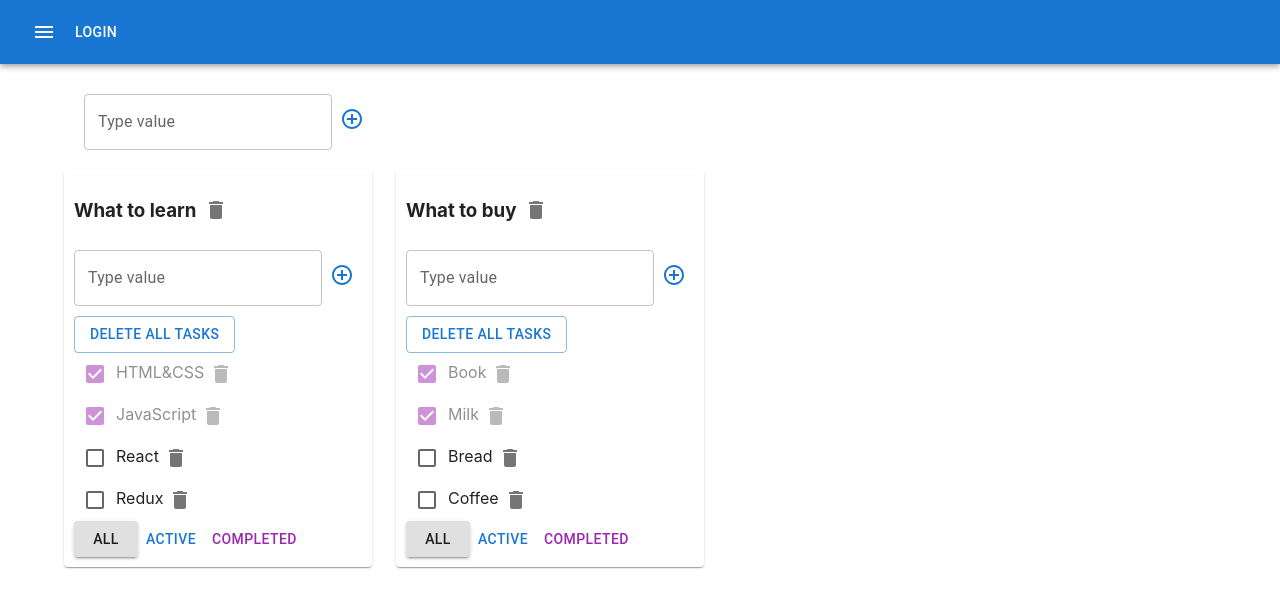
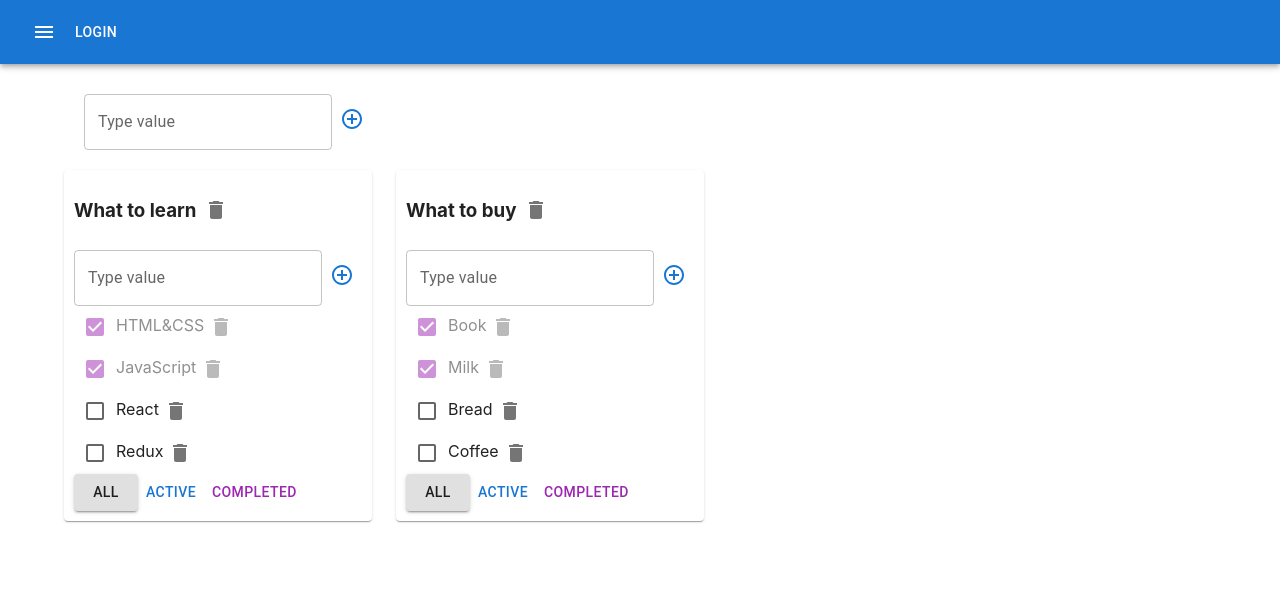
Before and after one commit to AliakseiKrasko/ToDoList_React, a React (Create React App) app: page / in a window 1280 px wide. Shown: the top 608 px of the page. Built offline with nearby package versions, Linux system fonts and the light colour scheme.

Commit message:
refactoring app in appwithreducer

```diff
--- a/src/AppWithReducers.tsx
+++ b/src/AppWithReducers.tsx
@@ -5,8 +5,20 @@ import {v1} from 'uuid';
 import {AddItemForm} from './AddItemForm';
 import {AppBar, Button, Container, Grid2, IconButton, Paper, Toolbar} from '@mui/material';
 import MenuIcon from '@mui/icons-material/Menu'
-import {removeTodolistAC, todolistsReducer} from './state/todolists-reducer.tx';
-import {addTaskAC, changeTaskStatusAC, changeTaskTitleAC, removeTaskAC, tasksReducer} from './state/task-reducer';
+import {
+    changeTodolistFilterAC,
+    changeTodolistTitleAC, removeTodolistsAC,
+    todolistsReducer
+} from './state/todolists-reducer.tx';
+import {
+    addTaskAC,
+    addTodolistAC,
+    changeTaskStatusAC,
+    changeTaskTitleAC,
+    removeTaskAC, removeTodolistAC,
+    tasksReducer
+
+} from './state/task-reducer';
 
 export type FilterValueType = 'all' | 'active' | 'completed' | 'firstThree';
 
@@ -45,68 +57,61 @@ function AppWithReducers() {
     ]);
 
     function removeTask(id: string, todolistId: string): void {
-        const action = removeTaskAC(todolistId, id);
+        const action = removeTaskAC({todolistId, id});
         dispatchToTasksReducer(action);
 
     }
 
     function addTask(title: string, todolistId: string): void {
-        const action = addTaskAC(title, todolistId);
+        const action = addTaskAC({title, todolistId});
         dispatchToTasksReducer(action);
 
     }
 
-    const toggleTaskStatus = (taskId: string, isDone: boolean, todolistId: string): void => {
-        const action = changeTaskStatusAC(taskId, isDone, todolistId);
+    const changeTaskStatus = (id: string, isDone: boolean, todolistId: string): void => {
+        const action = changeTaskStatusAC({id, isDone, todolistId});
         dispatchToTasksReducer(action);
 
     };
 
-    function ChangeTaskTitle(taskId: string, newTitle: string, todolistId: string): void {
-        const action = changeTaskTitleAC(taskId, newTitle, todolistId);
+    function ChangeTaskTitle(id: string, newTitle: string, todolistId: string): void {
+        const action = changeTaskTitleAC({id, newTitle, todolistId});
         dispatchToTasksReducer(action);
 
     }
 
 
-    const onAllClickHundler = (todolistId: string): void => {
+   /* const onAllClickHundler = (todolistId: string): void => {
 
         setTasks(prevState => ({
             ...prevState,
             [todoListId]: [],
         }));
-    };
+    };*/
 
     function changeFilter(value: FilterValueType, todolistId: string): void {
-        setTodoLists(todolistId.map(tl =>
-            tl.id === todolistId ? {...tl, filter: value} : tl
-        ));
+        dispatchToTodolistsReducer(changeTodolistFilterAC(value, todolistId));
     }
 
     function removeTodoList(todolistId: string) {
-        const action = removeTodolistAC(todolistId)
-        dispatchToTodolistsReducer(action)
-        dispatchToTasksReducer(action);
+        const actionTodolist = removeTodolistsAC(todolistId)
+        const actionTask = removeTodolistAC(todolistId)
+        dispatchToTodolistsReducer(actionTodolist)
+        dispatchToTasksReducer(actionTask);
     }
 
     function addTodoList(title: string) {
-        let todolist: TodoListsPropsType = {
-            id: v1(),
-            title: title,
-            filter: "all"
-        }
-        setTodoLists([todolist, ...todoLists])
-        setTasks({...tasks, [todolist.id]: []})
+        const action = addTodolistAC(title)
+        dispatchToTodolistsReducer(action)
+        dispatchToTasksReducer(action);
+
     }
 
 
 
     function changeTodoLiistTitle(id: string, newTitle: string) {
-        const todolist = todoLists.find(tl => tl.id === id);
-        if (todolist) {
-            todolist.title = newTitle;
-            setTodoLists([...todoLists])
-        }
+        dispatchToTodolistsReducer(changeTodolistTitleAC(id, newTitle))
+
     }
 
     return (
@@ -144,8 +149,8 @@ function AppWithReducers() {
                                         removeTask={removeTask}
                                         changeFilter={changeFilter}
                                         addTask={addTask}
-                                        toggleTaskStatus={toggleTaskStatus}
-                                        onAllClickHundler={onAllClickHundler}
+                                        changeTaskStatus={changeTaskStatus}
+                                        // onAllClickHundler={onAllClickHundler}
                                         removeTodoList={removeTodoList}
                                         filter={tl.filter}
                                         ChangeTaskTitle={ChangeTaskTitle}
--- a/src/TodoList.tsx
+++ b/src/TodoList.tsx
@@ -21,8 +21,8 @@ type PropsType = {
     removeTask: (id: string, todoListId: string) => void;
     changeFilter: (value: FilterValueType, todoListId: string) => void;
     addTask: (title: string, todoListId: string) => void;
-    toggleTaskStatus: (id: string, isDone: boolean, todoListId: string) => void;
-    onAllClickHundler: (todoListId: string) => void;
+    changeTaskStatus: (id: string, isDone: boolean, todoListId: string) => void;
+    // onAllClickHundler: (todoListId: string) => void;
     filter: FilterValueType;
     removeTodoList: (todoListId: string) => void
     ChangeTaskTitle: (id: string, newTitle: string, todoListId: string) => void;
@@ -31,7 +31,7 @@ type PropsType = {
 
 export function TodoList(props: PropsType) {
 
-    const onAllClickHandler = () => props.onAllClickHundler(props.id);
+    // const onAllClickHandler = () => props.onAllClickHundler(props.id);
     const onActiveClickHandler = () => props.changeFilter('active', props.id);
     const onCompletedClickHandler = () => props.changeFilter('completed', props.id);
     // const onFirstThreeClickHandler = () => props.changeFilter('firstThree', props.id);
@@ -59,8 +59,8 @@ export function TodoList(props: PropsType) {
 
             <AddItemForm addItem={addTask}/>
 
-            <Button onClick={onAllClickHandler} variant={'outlined'} style={{marginTop: '10px'}}>Delete All
-                Tasks</Button>
+            {/*<Button onClick={onAllClickHandler} variant={'outlined'} style={{marginTop: '10px'}}>Delete All*/}
+            {/*    Tasks</Button>*/}
             <div>
                 {props.tasks.length === 0 ? (
                     <p style={{textAlign: 'center', color: '#999'}}>No tasks</p>
@@ -68,7 +68,7 @@ export function TodoList(props: PropsType) {
                     props.tasks.map(task => {
                         const onRemoveHandler = () => props.removeTask(task.id, props.id);
                         const onToggleTaskStatus = (e: ChangeEvent<HTMLInputElement>) => {
-                            props.toggleTaskStatus(task.id, e.currentTarget.checked, props.id);
+                            props.changeTaskStatus(task.id, e.currentTarget.checked, props.id);
                         };
                         const onChangeTitle = (newTitle: string) => {
                             props.ChangeTaskTitle(task.id, newTitle, props.id);
--- a/src/state/task-reducer.ts
+++ b/src/state/task-reducer.ts
@@ -34,7 +34,7 @@ export const tasksReducer = (state: TasksStateType, action: ActionsType): TasksS
         case 'CHANGE-TASK-STATUS':
             return {
                 ...state,
-                [action.payload.todoListId]: state[action.payload.todoListId].map(task =>
+                [action.payload.todolistId]: state[action.payload.todolistId].map(task =>
                     task.id === action.payload.id
                         ? {...task, isDone: action.payload.isDone}
                         : task
@@ -43,7 +43,7 @@ export const tasksReducer = (state: TasksStateType, action: ActionsType): TasksS
         case 'CHANGE-TASK-TITLE':
             return {
                 ...state,
-                [action.payload.todoListId]: state[action.payload.todoListId].map(task =>
+                [action.payload.todolistId]: state[action.payload.todolistId].map(task =>
                     task.id === action.payload.id ? {...task, title: action.payload.newTitle} : task
                 )
             }
@@ -75,14 +75,14 @@ export const addTaskAC = (payload: { title: string, todolistId: string }) => {
     } as const;
 }
 
-export const changeTaskStatusAC = (payload: { id: string, isDone: boolean, todoListId: string }) => {
+export const changeTaskStatusAC = (payload: { id: string, isDone: boolean, todolistId: string }) => {
     return {
         type: 'CHANGE-TASK-STATUS',
         payload,
     } as const;
 }
 
-export const changeTaskTitleAC = (payload: { id: string, newTitle: string, todoListId: string }) => {
+export const changeTaskTitleAC = (payload: { id: string, newTitle: string, todolistId: string }) => {
     return {
         type: 'CHANGE-TASK-TITLE',
         payload,
--- a/src/state/todolists-reducer.tx.ts
+++ b/src/state/todolists-reducer.tx.ts
@@ -2,7 +2,7 @@ import {TodoListsPropsType} from '../App';
 import {v1} from 'uuid';
 import {FilterValueType} from '../App';
 
-export type RemoveTodolistActionType = {
+export type RemoveTodolistsActionType = {
     type: 'REMOVE-TODOLIST'
     payload: {
         id: string
@@ -34,7 +34,7 @@ export type ChangeTodolistFilterActionType = {
 }
 
 type ActionsType =
-    | RemoveTodolistActionType
+    | RemoveTodolistsActionType
     | AddTodolistActionType
     | ChangeTodolistTitleActionType
     | ChangeTodolistFilterActionType
@@ -76,7 +76,7 @@ export const todolistsReducer = (state: Array<TodoListsPropsType>, action: Actio
     }
 }
 
-export const removeTodolistAC = (todolistId: string): RemoveTodolistActionType => {
+export const removeTodolistsAC = (todolistId: string): RemoveTodolistsActionType => {
     return { type: 'REMOVE-TODOLIST', payload: { id: todolistId } }
 }
 
@@ -88,6 +88,6 @@ export const changeTodolistTitleAC = (id: string, title: string): ChangeTodolist
     return { type: 'CHANGE-TODOLIST-TITLE', payload: { id: id, title: title } }
 }
 
-export const changeTodolistFilterAC = (id: string, filter: FilterValueType): ChangeTodolistFilterActionType => {
-    return { type: 'CHANGE-TODOLIST-FILTER', payload: { id: id, filter: filter } }
+export const changeTodolistFilterAC = (filter: FilterValueType, id: string): ChangeTodolistFilterActionType => {
+    return { type: 'CHANGE-TODOLIST-FILTER', payload: { filter: filter, id: id } }
 }
```
Also changed, not shown: src/App.tsx (+4 -4 lines), 2 other files (tests, documents, lock files or other folders).
